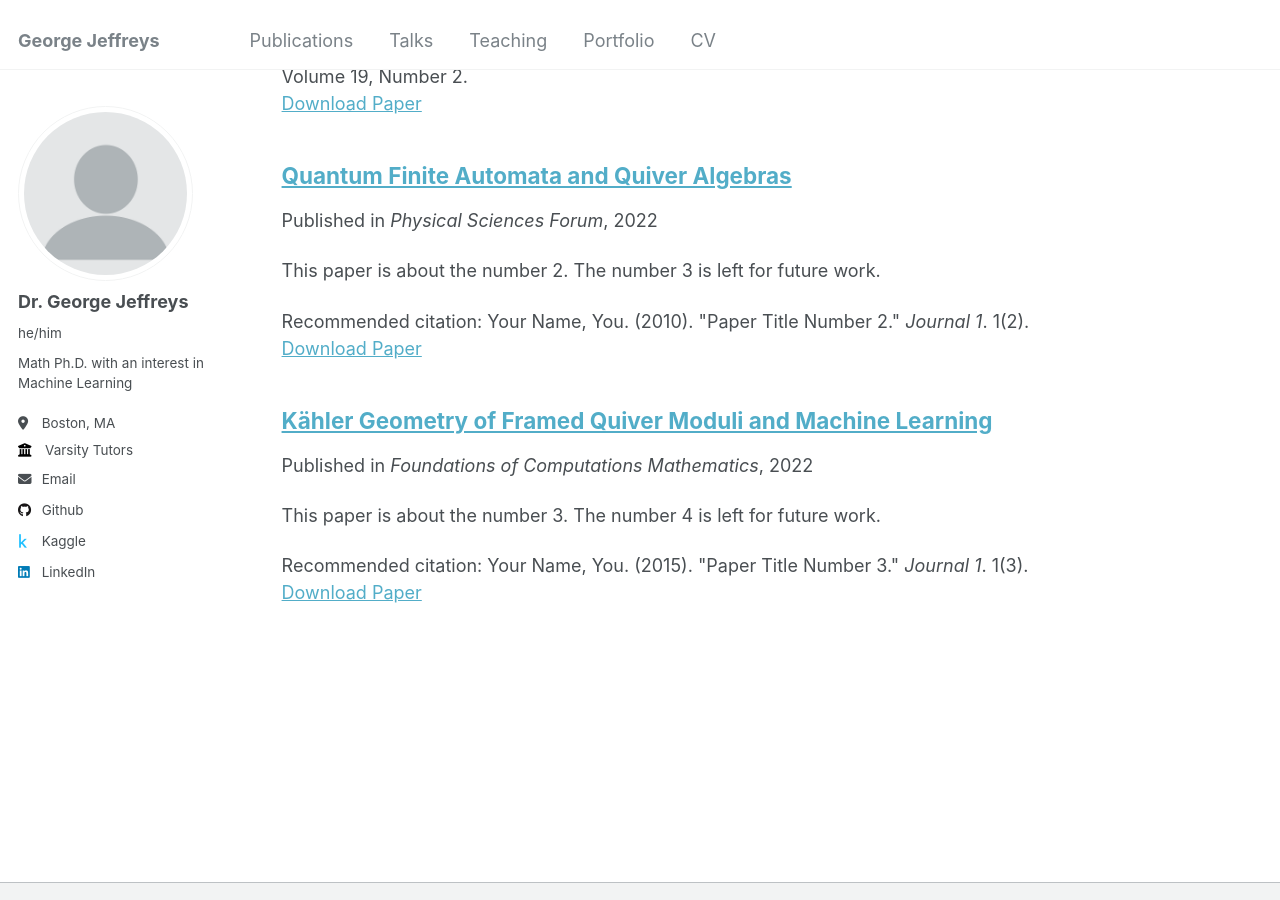
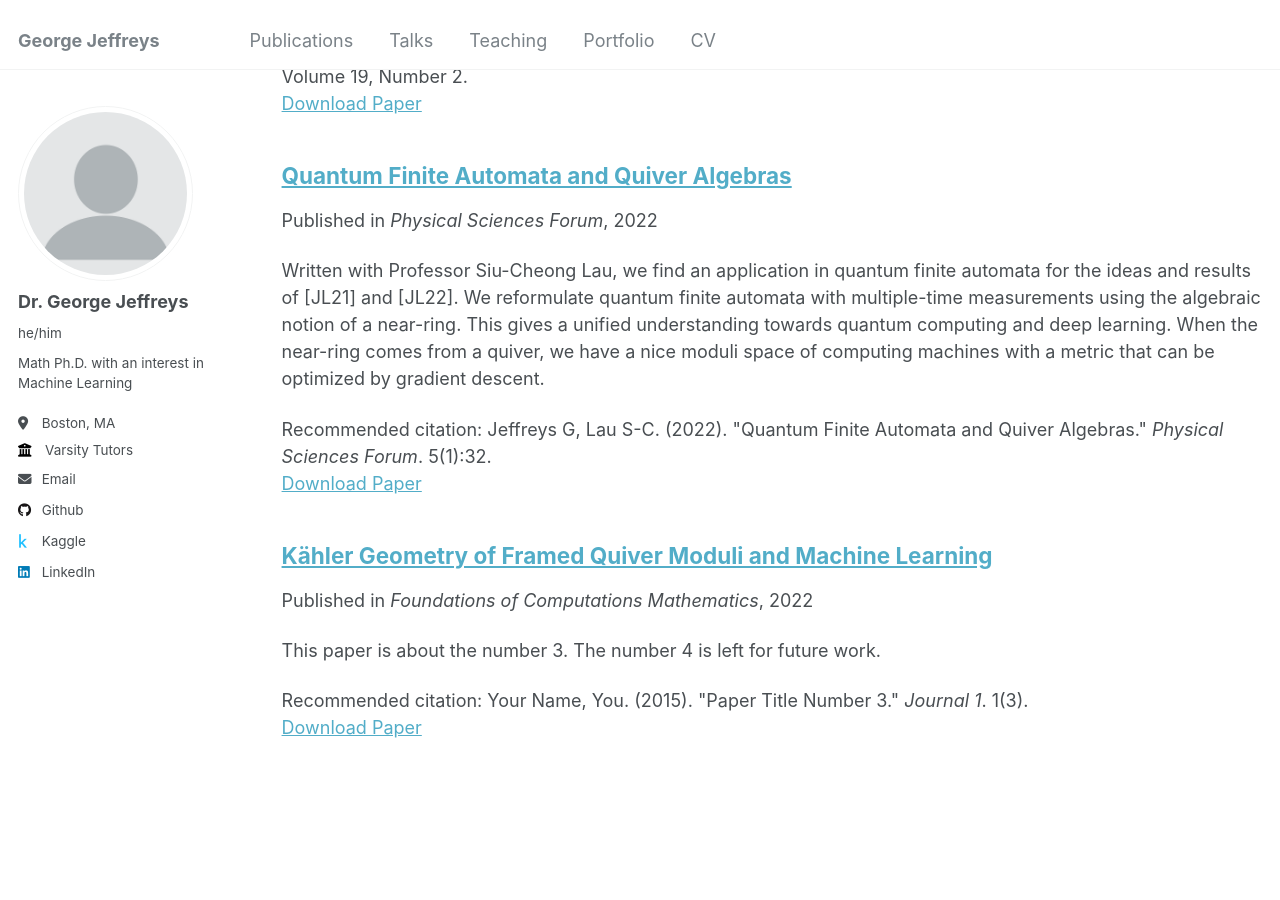
Before and after one commit to G-Jeffreys/G-Jeffreys.github.io, a Jekyll site: the page built from _pages/publications.html, in a window 1280 px wide and 900 px high, scrolled down 515 px. Built offline with Jekyll 4.4.1, drawn with Linux system fonts in a browser that asks for light colours.

Commit message:
Update 2010-10-01-paper-title-number-2.md

```diff
--- a/_publications/2010-10-01-paper-title-number-2.md
+++ b/_publications/2010-10-01-paper-title-number-2.md
@@ -1,14 +1,13 @@
 ---
 title: "Quantum Finite Automata and Quiver Algebras"
-coauthor: "Siu-Cheong Lau"
 collection: publications
 category: manuscripts
 permalink: /publication/2010-10-01-paper-title-number-2
-excerpt: 'This paper is about the number 2. The number 3 is left for future work.'
+excerpt: 'Written with Professor Siu-Cheong Lau, we find an application in quantum finite automata for the ideas and results of [JL21] and [JL22]. We reformulate quantum finite automata with multiple-time measurements using the algebraic notion of a near-ring. This gives a unified understanding towards quantum computing and deep learning. When the near-ring comes from a quiver, we have a nice moduli space of computing machines with a metric that can be optimized by gradient descent.'
 date: 2022-12-01
 venue: 'Physical Sciences Forum'
 paperurl: 'https://www.mdpi.com/2673-9984/5/1/32'
-citation: 'Your Name, You. (2010). &quot;Paper Title Number 2.&quot; <i>Journal 1</i>. 1(2).'
+citation: 'Jeffreys G, Lau S-C. (2022). &quot;Quantum Finite Automata and Quiver Algebras.&quot; <i>Physical Sciences Forum</i>. 5(1):32.'
 ---
 
 The contents above will be part of a list of publications, if the user clicks the link for the publication than the contents of section will be rendered as a full page, allowing you to provide more information about the paper for the reader. When publications are displayed as a single page, the contents of the above "citation" field will automatically be included below this section in a smaller font.
```
